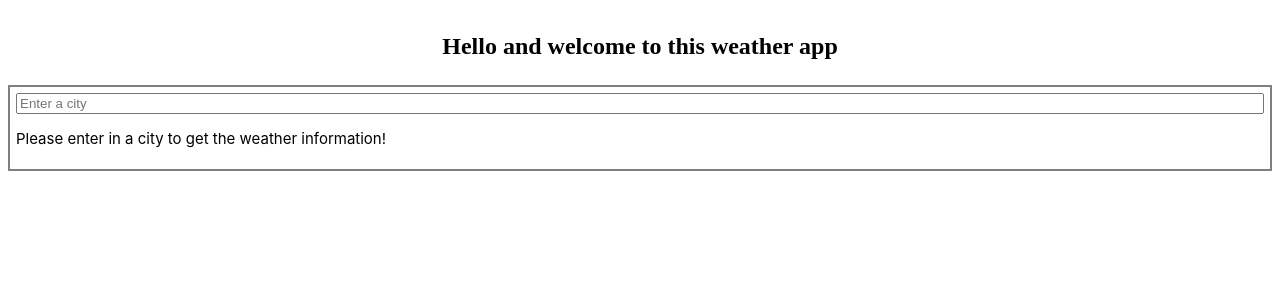
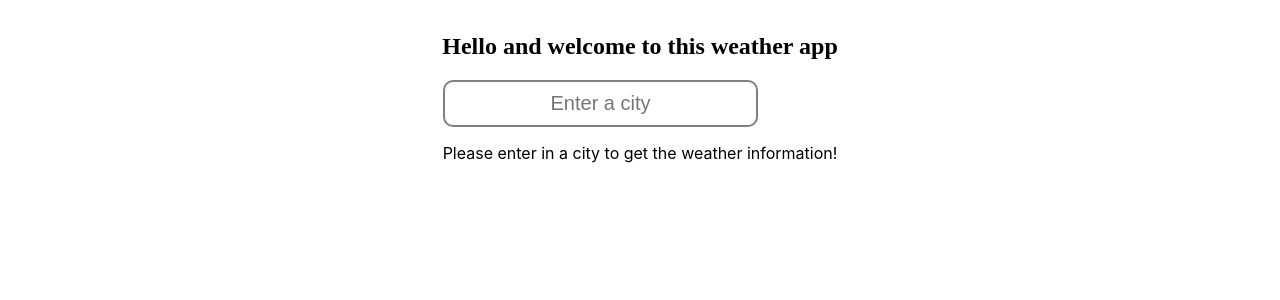
Before and after one commit to SICelineChan/weatherApp-with-React.js, a React (Create React App) app: page / in a window 1280 px wide. Shown: the top 300 px of the page. Built offline with nearby package versions, Linux system fonts and the light colour scheme.

Commit message:
Some basic CSS

```diff
--- a/src/App.js
+++ b/src/App.js
@@ -26,7 +26,7 @@ export default function App() {
     <>
       <div className="topContainer">
         <h2> Hello and welcome to this weather app </h2>
-      </div>
+
         <div className="inputBox1">
           <input
             className="input"
@@ -48,6 +48,7 @@ export default function App() {
             </div>
           )}
         </div>
+      </div>
     </>
   );
 }
--- a/src/styles.css
+++ b/src/styles.css
@@ -3,13 +3,16 @@
   display: flex;
   flex-direction: column;
   align-items: center;
+  justify-content: center;
 }
-.inputBox1 {
-  padding: 6px;
-  display: flex;
-  flex-direction: column;
-  font-size: 15px;
+.input {
+  padding: 10px;
+  margin: auto;
+  width: 80%;
+  border-radius: 10px;
+  font-size: 20px;
   border: 2px solid grey;
+  text-align: center;
 }
 p {
   font-family: -apple-system, BlinkMacSystemFont, "Segoe UI", Roboto, Oxygen,
```
Lines whose indentation alone changed are shown as unchanged.
